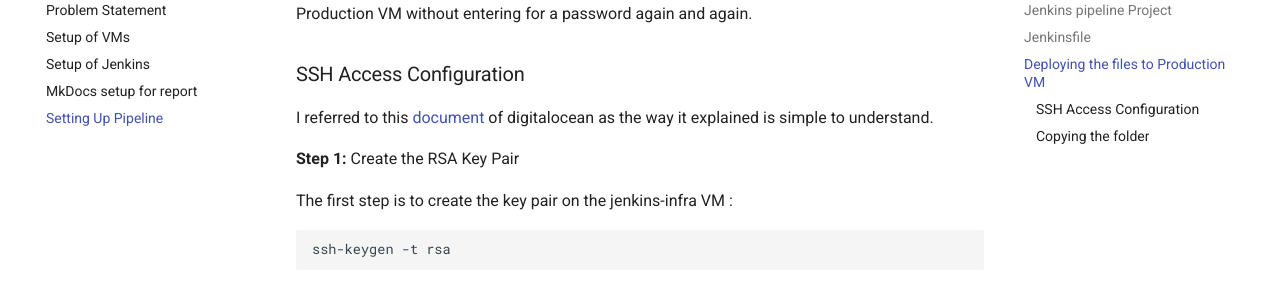
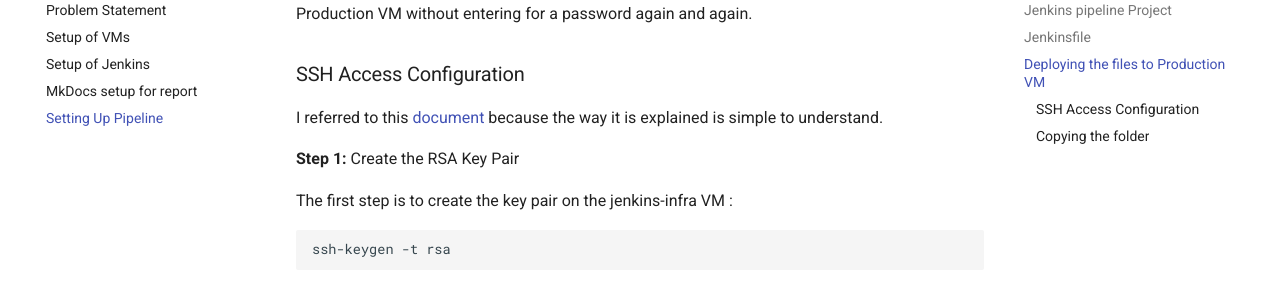
Before and after one commit to devsecopsgirl/internship-appsecco, an MkDocs documentation site: the page built from docs/setting-up-pipeline.md, in a window 1280 px wide and 900 px high, scrolled down 2970 px. Shown: the part 152-442 px from the top of the window. Built offline with MkDocs 1.6.1 and Material for MkDocs 9.7.7, drawn with Linux system fonts in a browser that asks for light colours.

Commit message:
minor changes

```diff
--- a/docs/setting-up-pipeline.md
+++ b/docs/setting-up-pipeline.md
@@ -92,7 +92,7 @@ For deploying our files from the Jenkins VM to production VM, I did the SSH Acce
 
 ### SSH Access Configuration
 
-I referred to this [document](https://www.digitalocean.com/community/tutorials/how-to-set-up-ssh-keys--2) of digitalocean as the way it explained is simple to understand.
+I referred to this [document](https://www.digitalocean.com/community/tutorials/how-to-set-up-ssh-keys--2) because the way it is explained is simple to understand.
 
 **Step 1:** Create the RSA Key Pair
 
```
Also changed, not shown: docs/Jenkins-installation.md (+1 -1 lines), docs/Ubuntu-server-VM-setup.md (+1 -1 lines), docs/mkdocs-setup-usage.md (+1 -1 lines), site/Jenkins-installation/index.html, site/Ubuntu-server-VM-setup/index.html, site/mkdocs-setup-usage/index.html, site/search/search_index.json, site/setting-up-pipeline/index.html, site/sitemap.xml, 1 other file.
